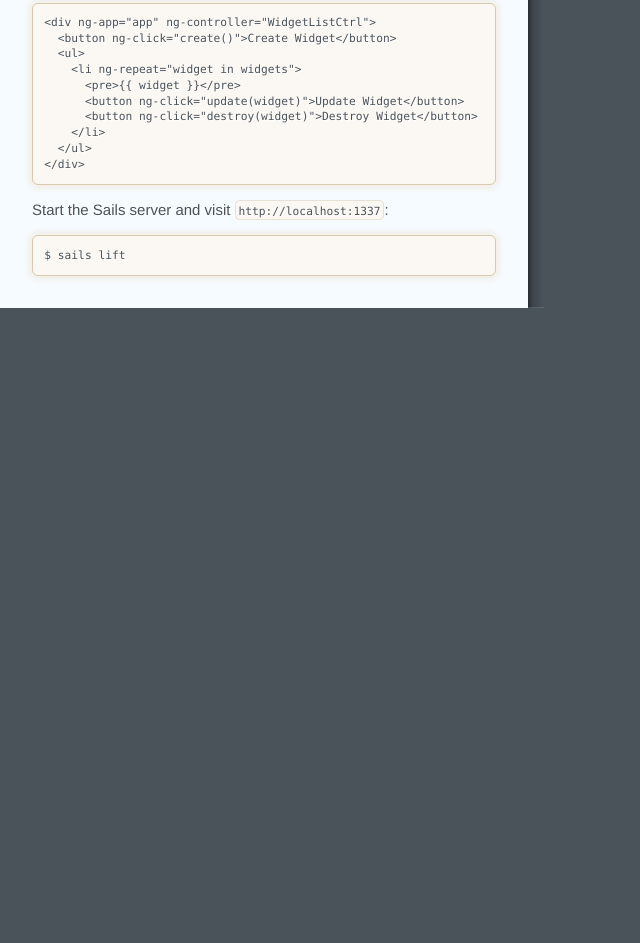
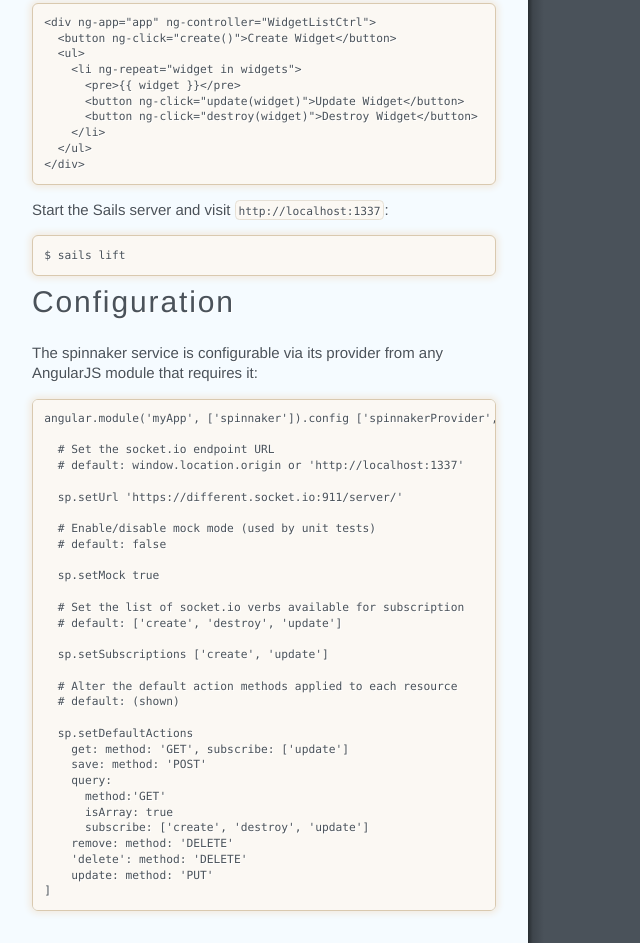
Before and after one commit to xdissent/spinnaker, a plain HTML site: page index.html in a window 1280 px wide. Shown: the part 2213-3156 px from the top of the page, without its empty margins (0-640 px from the left). Before the commit the page ends 2521 px from the top, so only its background shows below. Drawn offline with Linux system fonts and the light colour scheme.

Commit message:
Generated documentation for 0f9796194046a79da3dfea82edf4381d20fff5b8

```diff
--- a/assets/behavior.js
+++ b/assets/behavior.js
@@ -42,6 +42,14 @@
                 "slug": "usage"
               },
               "depth": 2
+            }, {
+              "type": "heading",
+              "data": {
+                "level": 2,
+                "title": "Configuration",
+                "slug": "configuration"
+              },
+              "depth": 2
             }
           ]
         },
@@ -63,6 +71,14 @@
             "level": 2,
             "title": "Usage",
             "slug": "usage"
+          },
+          "depth": 2
+        }, {
+          "type": "heading",
+          "data": {
+            "level": 2,
+            "title": "Configuration",
+            "slug": "configuration"
           },
           "depth": 2
         }
--- a/index.html
+++ b/index.html
@@ -133,4 +133,42 @@
 <p>Start the Sails server and visit <code>http://localhost:1337</code>:</p>
 
 <pre><code class="sh">$ sails lift
+</code></pre>
+
+<h2 id="configuration">Configuration</h2>
+
+<p>The spinnaker service is configurable via its provider from any AngularJS
+module that requires it:</p>
+
+<pre><code class="coffee">angular.module('myApp', ['spinnaker']).config ['spinnakerProvider', (sp) -&gt;
+
+  # Set the socket.io endpoint URL
+  # default: window.location.origin or 'http://localhost:1337'
+
+  sp.setUrl 'https://different.socket.io:911/server/'
+
+  # Enable/disable mock mode (used by unit tests)
+  # default: false
+
+  sp.setMock true
+
+  # Set the list of socket.io verbs available for subscription
+  # default: ['create', 'destroy', 'update']
+
+  sp.setSubscriptions ['create', 'update']
+
+  # Alter the default action methods applied to each resource
+  # default: (shown)
+
+  sp.setDefaultActions
+    get: method: 'GET', subscribe: ['update']
+    save: method: 'POST'
+    query:
+      method:'GET'
+      isArray: true
+      subscribe: ['create', 'destroy', 'update']
+    remove: method: 'DELETE'
+    'delete': method: 'DELETE'
+    update: method: 'PUT'
+]
 </code></pre></div></div></div></div></body></html>
```
